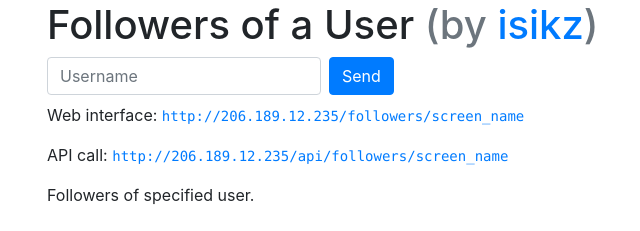
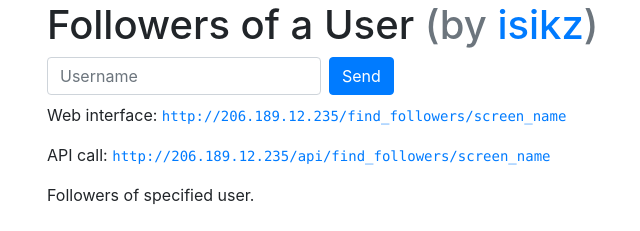
Before and after one commit to bounswe/bounswe2018group6, a Django app: page / in a window 1280 px wide. Shown: the part 1608-1839 px from the top of the page, without its empty margins (38-678 px from the left). Run offline with Django 3.2, Linux system fonts and the light colour scheme; some libraries are stand-ins or nearby versions.

Commit message:
Resolve mistakes in url

```diff
--- a/hw_twitterapi/twitterapiapp/templates/twitterapiapp/main_page.html
+++ b/hw_twitterapi/twitterapiapp/templates/twitterapiapp/main_page.html
@@ -71,8 +71,8 @@
             <input class="form-control" type="text" placeholder="Username" id="followers_username">
             <button class="btn btn-primary ml-2" data-url="" id="followers_send">Send</button>
         </div>
-        <p>Web interface: <code><a href="http://206.189.12.235/find_followers/screen_name" id="followers_web">http://206.189.12.235/followers/screen_name</a></code></p>
-        <p>API call: <code><a href="http://206.189.12.235/api/find_followers/screen_name" id="followers_api">http://206.189.12.235/api/followers/screen_name</a></code></p>
+        <p>Web interface: <code><a href="http://206.189.12.235/find_followers/screen_name" id="find_followers_web">http://206.189.12.235/find_followers/screen_name</a></code></p>
+        <p>API call: <code><a href="http://206.189.12.235/api/find_followers/screen_name" id="find_followers_api">http://206.189.12.235/api/find_followers/screen_name</a></code></p>
         <p>Followers of specified user.</p>
     </div>
 
```
